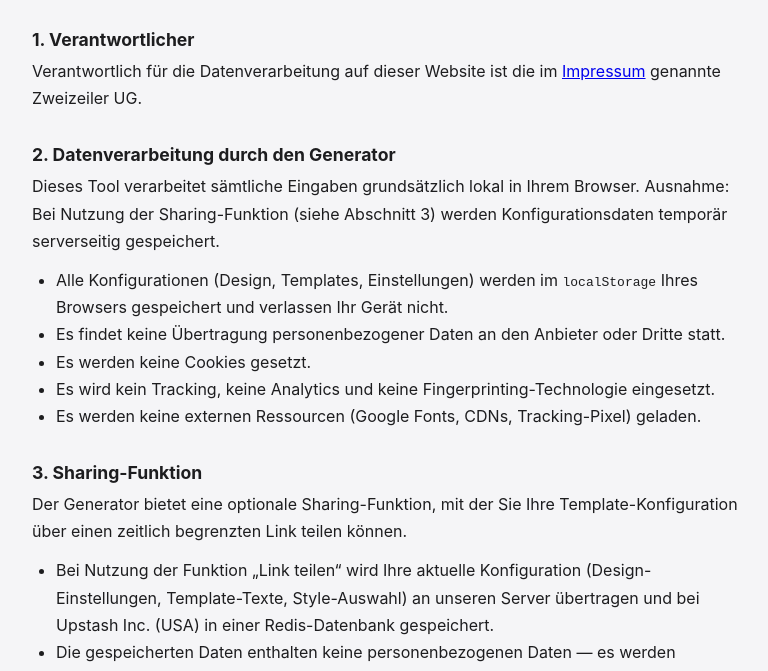
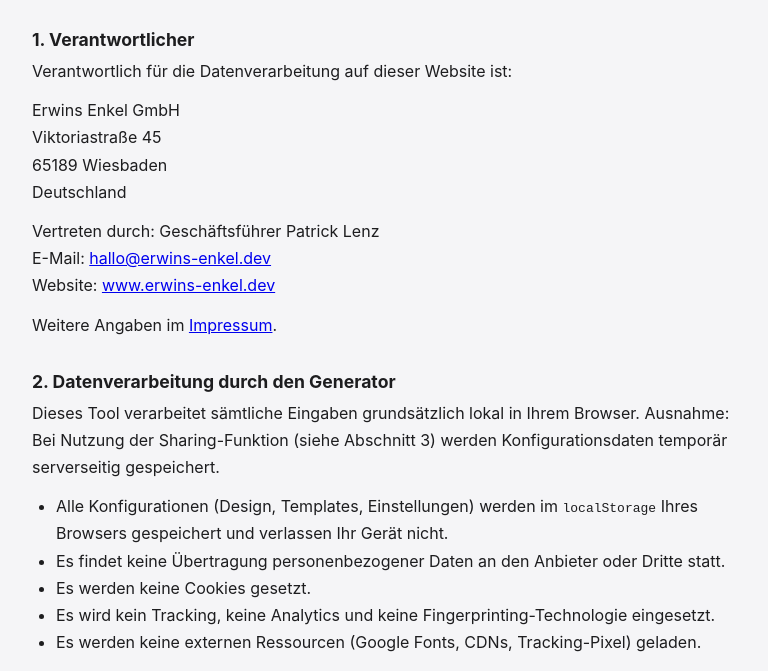
Before and after one commit to zwei-zeiler/vorlagen-generator, a website: page datenschutz.html in a window 1280 px wide. Shown: the part 74-745 px from the top of the page, without its empty margins (252-1020 px from the left). Drawn offline with Linux system fonts and the light colour scheme.

Commit message:
fix(legal): Verantwortliche in der Datenschutzerklaerung korrigieren
Nannte die Zweizeiler UG als Verantwortliche. Jetzt die Erwins Enkel GmbH
mit vollstaendiger Anschrift, Geschaeftsfuehrer und E-Mail direkt in der
Erklaerung — Art. 13 DSGVO will Name und Kontaktdaten dort, nicht nur als
Verweis aufs Impressum. Stand-Datum und Footer-Link nachgezogen.

```diff
--- a/datenschutz.html
+++ b/datenschutz.html
@@ -21,9 +21,13 @@
       font-size: 1.1rem;
     }
     .legal-container p,
-    .legal-container ul {
+    .legal-container ul,
+    .legal-container address {
       line-height: 1.7;
       margin-bottom: 0.75rem;
+    }
+    .legal-container address {
+      font-style: normal;
     }
     .legal-container ul {
       padding-left: 1.5rem;
@@ -42,10 +46,19 @@
     <h1>Datenschutzerklärung</h1>
 
     <h2>1. Verantwortlicher</h2>
+    <p>Verantwortlich für die Datenverarbeitung auf dieser Website ist:</p>
+    <address>
+      Erwins Enkel GmbH<br>
+      Viktoriastraße 45<br>
+      65189 Wiesbaden<br>
+      Deutschland
+    </address>
     <p>
-      Verantwortlich für die Datenverarbeitung auf dieser Website ist die im
-      <a href="/impressum.html">Impressum</a> genannte Zweizeiler UG.
+      Vertreten durch: Geschäftsführer Patrick Lenz<br>
+      E-Mail: <a href="mailto:hallo@erwins-enkel.dev">hallo@erwins-enkel.dev</a><br>
+      Website: <a href="https://www.erwins-enkel.dev" target="_blank" rel="noopener noreferrer">www.erwins-enkel.dev</a>
     </p>
+    <p>Weitere Angaben im <a href="/impressum.html">Impressum</a>.</p>
 
     <h2>2. Datenverarbeitung durch den Generator</h2>
     <p>Dieses Tool verarbeitet sämtliche Eingaben grundsätzlich lokal in Ihrem Browser. Ausnahme: Bei Nutzung der Sharing-Funktion (siehe Abschnitt 3) werden Konfigurationsdaten temporär serverseitig gespeichert.</p>
@@ -112,11 +125,12 @@
     </p>
 
     <h2>7. Stand der Datenschutzerklärung</h2>
-    <p>Stand: April 2026</p>
+    <p>Stand: August 2026</p>
 
     <div class="legal-footer">
       <a href="/">Zurück zum Generator</a>
       <a href="/impressum.html">Impressum</a>
+      <a href="https://www.erwins-enkel.dev" target="_blank" rel="noopener noreferrer">erwins-enkel.dev</a>
     </div>
   </div>
 </body>
```
